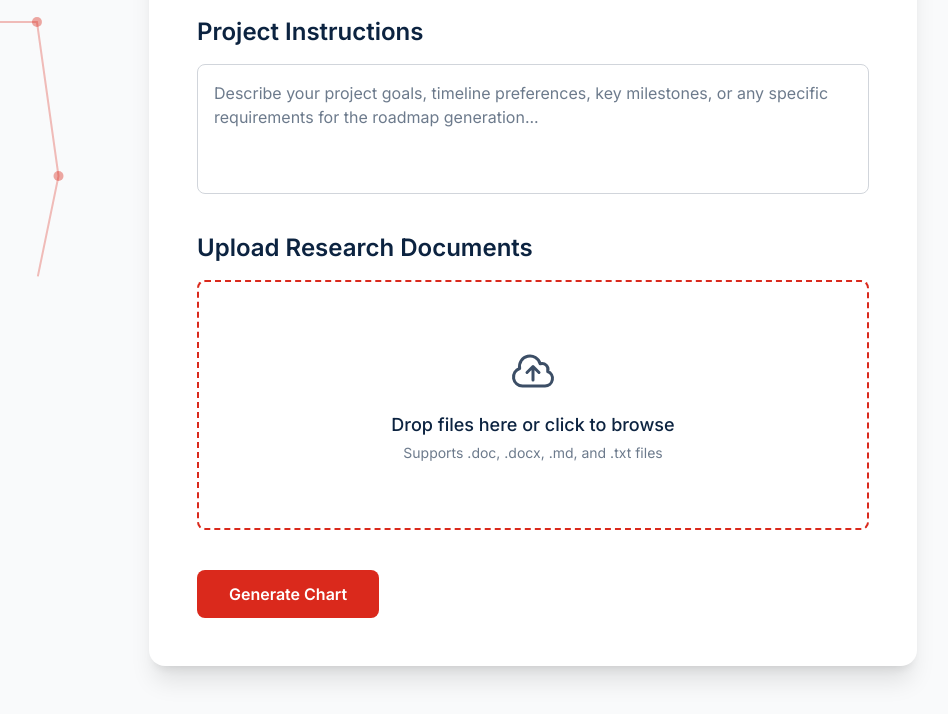
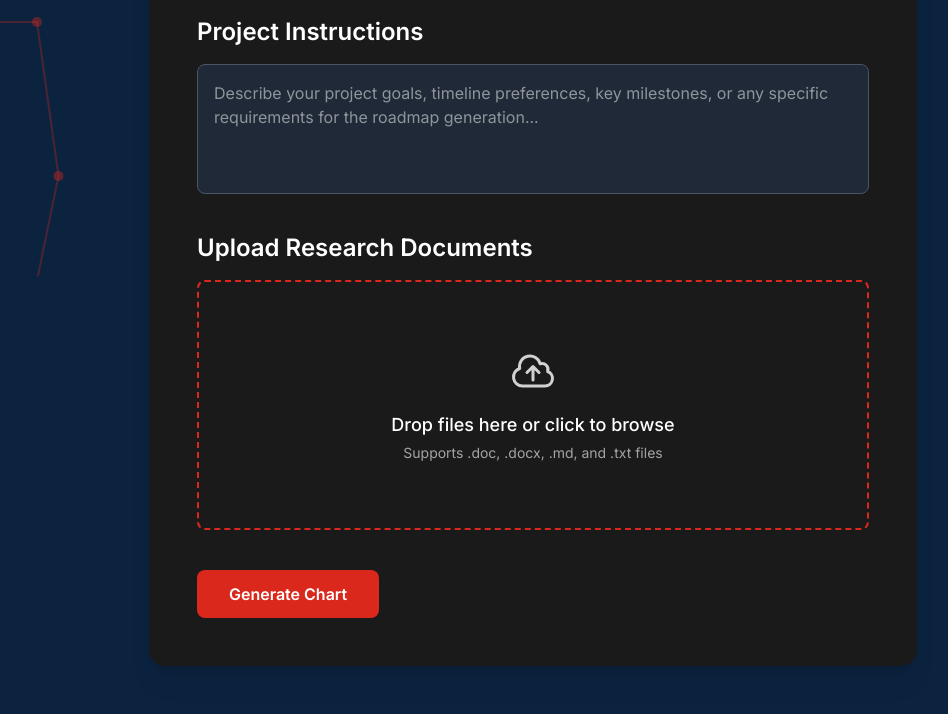
Before and after one commit to mjpensa/Gantt-Restore-2.0, a website: page Public/index.html in a window 1280 px wide. Shown: the part 316-1030 px from the top of the page, without its empty margins (107-1055 px from the left). Drawn offline with nearby package versions, Linux system fonts and the light colour scheme.

Commit message:
Update index.html

```diff
--- a/Public/index.html
+++ b/Public/index.html
@@ -42,18 +42,18 @@
 
     <!-- 5. Add custom styles -->
     <style>
-        /* Apply the custom text color globally */
-        body, h1, h2, p, div, span, label, input::placeholder, textarea::placeholder {
-            color: #0c2340;
+        /* Apply the custom text color globally to WHITE (#FFFFFF) */
+        body, h1, h2, p, div, span, label {
+            color: #FFFFFF;
         }
 
-        /* Style the placeholder with the custom color and slight opacity */
+        /* Style the placeholder with the white color and slight opacity */
         .custom-placeholder::placeholder {
-            color: #0c2340;
-            opacity: 0.6;
+            color: #FFFFFF;
+            opacity: 0.5;
         }
 
-        /* Custom focus ring for form elements */
+        /* Custom focus ring for form elements (Keeping red outline) */
         .custom-focus:focus {
             outline: none;
             border-color: transparent;
@@ -61,10 +61,11 @@
         }
     </style>
 </head>
-<body class="bg-gray-50 font-sans relative min-h-screen overflow-hidden">
+<body class="bg-[#0c2340] font-sans relative min-h-screen overflow-hidden">
 
     <!--
       Dynamic Roadmap Background SVG
+      The lines and dots use the color defined in the JS animation script below, which is already the requested red (#da291c).
     -->
     <svg id="roadmap-svg" class="absolute w-full -z-10" preserveAspectRatio="none">
         <!-- Lines will be dynamically added here by JS -->
@@ -76,12 +77,11 @@
     <!-- Main container -->
     <div class="relative min-h-screen flex flex-col items-center justify-center p-6 md:p-12">
 
-        <!-- OLD LOGO HEADER REMOVED HERE -->
-
         <!-- Content -->
         <main class="w-full max-w-3xl z-10">
             <!-- Header Text -->
-            <div class="text-center mb-10" id="title-block">
+            <!-- Ensure title block text is white if global style fails -->
+            <div class="text-center mb-10 text-white" id="title-block">
                 <h1 class="text-4xl md:text-5xl font-bold mb-3">
                     Research Roadmap Generator
                 </h1>
@@ -92,24 +92,24 @@
 
             <!--
               Main Form
-              The form is now set to 'relative' and contains the logo.
+              The form background is now set to very dark grey (#1B1A1A).
             -->
-            <form id="gantt-form" class="bg-white rounded-2xl shadow-xl p-8 md:p-12 w-full relative">
+            <form id="gantt-form" class="bg-[#1B1A1A] rounded-2xl shadow-xl p-8 md:p-12 w-full relative">
 
                 <!-- NEW LOGO HEADER ADDED HERE -->
                 <header class="absolute top-0 right-0 p-8 md:p-12">
-                    <!-- LOGO SIZE CHANGED BACK TO h-12 -->
+                    <!-- LOGO SIZE is h-12 -->
                     <img src="/bip_logo.png" alt="BIP Logo" class="h-12 w-auto">
                 </header>
 
                 <!-- Project Instructions Section -->
-                <!-- MARGIN CHANGED TO mt-20 -->
                 <section class="mt-20">
                     <h2 class="text-2xl font-semibold mb-4">
                         Project Instructions
                     </h2>
 
-                    <textarea id="prompt-input" rows="4" class="w-full p-4 border border-gray-300 rounded-lg resize-none custom-placeholder custom-focus transition-shadow"
+                    <!-- Added bg-gray-800 for dark field background and text-white for input text -->
+                    <textarea id="prompt-input" rows="4" class="w-full p-4 border border-gray-300 rounded-lg resize-none custom-placeholder custom-focus transition-shadow bg-gray-800 text-white border-gray-600"
                               placeholder="Describe your project goals, timeline preferences, key milestones, or any specific requirements for the roadmap generation..."></textarea>
                 </section>
 
@@ -127,7 +127,7 @@
 
                         <!-- MODIFICATION: Added container for the default prompt -->
                         <div id="dropzone-prompt" class="flex flex-col items-center justify-center">
-                            <!-- Upload Icon SVG (color set to custom-text) -->
+                            <!-- Upload Icon SVG (color set to custom-text, which is now white via global style) -->
                             <svg class="w-12 h-12 opacity-80" xmlns="http://www.w3.org/2000/svg" fill="none" viewBox="0 0 24 24" stroke-width="1.5" stroke="currentColor">
                                 <path stroke-linecap="round" stroke-linejoin="round" d="M12 16.5V9.75m0 0l3 3m-3-3l-3 3M6.75 19.5a4.5 4.5 0 01-1.41-8.775 5.25 5.25 0 0110.233-2.33 3 3 0 013.758 3.848A3.752 3.752 0 0118 19.5H6.75z" />
                             </svg>
@@ -190,23 +190,24 @@
             let titleEl, formEl, svg, linesGroup, pointsGroup;
 
             // --- Animation Parameters ---
-            const pointColor = 'rgba(218, 41, 28, 0.4)'; // #da291c
-            const lineColor = 'rgba(218, 41, 28, 0.3)';  // #da291c
-            const numMilestonesPerSide = 3; // 3 dots on each side
+            // These already use the requested red color base (#da291c)
+            const pointColor = 'rgba(218, 41, 28, 0.4)';
+            const lineColor = 'rgba(218, 41, 28, 0.3)';
+            const numMilestonesPerSide = 3;
             const pointRadius = 5;
-            const zigZagAmount = 80; // How much horizontal variation
+            const zigZagAmount = 80;
 
             // --- Animation State ---
-            let milestones = []; // Array of {x, y, length} milestone coordinates
-            let milestoneElements = []; // Array of <circle> elements
-            let tracerPath; // The single <path> element for the moving line
+            let milestones = [];
+            let milestoneElements = [];
+            let tracerPath;
             let totalPathLength = 0;
 
             // Animation state for Draw-On / Recede effect
-            let animationPhase = "drawing"; // "drawing" or "receding"
+            let animationPhase = "drawing";
             let headPosition = 0;
             let tailPosition = 0;
-            const animationSpeed = 2; // Speed for both drawing and receding
+            const animationSpeed = 2;
 
             // SVG Namespace for creating elements
             const svgNS = "http://www.w3.org/2000/svg";
@@ -229,13 +230,13 @@
 
                 const cardLeft = formRect.left;
                 const cardRight = formRect.right;
-                const gutterLeft = cardLeft * 0.5; // Center of left gutter
-                const gutterRight = cardLeft + (window.innerWidth - cardRight) * 0.5; // Center of right gutter
+                const gutterLeft = cardLeft * 0.5;
+                const gutterRight = cardLeft + (window.innerWidth - cardRight) * 0.5;
 
                 const numTotalMilestones = numMilestonesPerSide * 2;
                 const verticalSpacing = availableHeight / (numMilestonesPerSide + 1);
 
-                milestones = []; // Clear old milestones
+                milestones = [];
 
                 // Add virtual start point
                 milestones.push({ x: -200, y: verticalSpacing, length: 0 });
@@ -247,15 +248,15 @@
                     milestones.push({ x, y, length: 0 });
                 }
 
-                // Add right-side dots (BOTTOM to TOP) - This is the reverted logic
+                // Add right-side dots (BOTTOM to TOP)
                 for (let i = 0; i < numMilestonesPerSide; i++) {
                     const x = gutterRight + (Math.random() - 0.5) * zigZagAmount;
-                    const y = verticalSpacing * (numMilestonesPerSide - i); // <-- Reverted
+                    const y = verticalSpacing * (numMilestonesPerSide - i);
                     milestones.push({ x, y, length: 0 });
                 }
 
                 // Add virtual end point
-                milestones.push({ x: window.innerWidth + 200, y: verticalSpacing, length: 0 }); // <-- Reverted
+                milestones.push({ x: window.innerWidth + 200, y: verticalSpacing, length: 0 });
 
                 // Path has changed, rebuild it
                 buildStaticPath();
```
